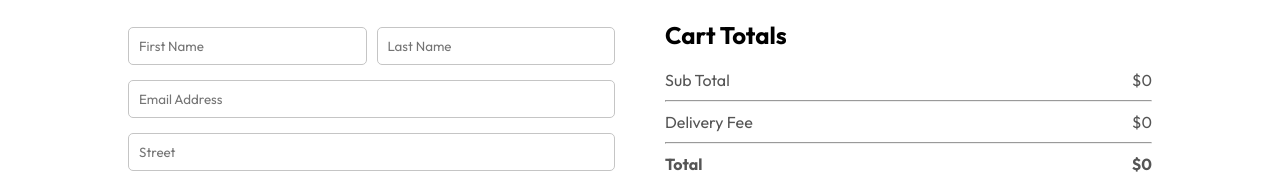
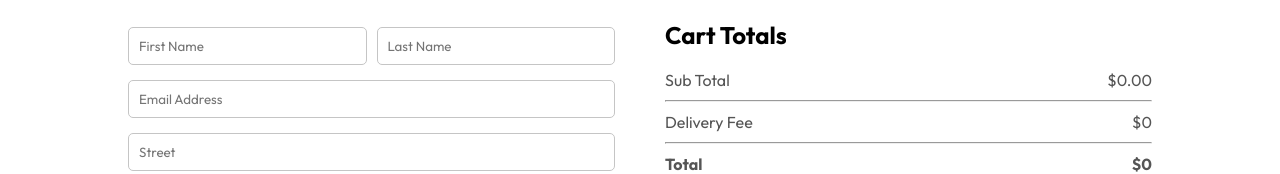
Before and after one commit to Chijindu-dev/Pizza-Shop, a React (Vite) app: page /placeorder in a window 1280 px wide. Shown: the part 264-438 px from the top of the page. Built offline with nearby package versions, Linux system fonts and the light colour scheme.

Commit message:
commit Update components and pages for improved functionality

```diff
--- a/src/Components/Appdownload/Appdownload.jsx
+++ b/src/Components/Appdownload/Appdownload.jsx
@@ -1,5 +1,5 @@
 import React from 'react'
-import './appdownload.css'
+import './Appdownload.css'
 import assets from '../../assets/assets'
 
 
--- a/src/Pages/Cart/Cart.jsx
+++ b/src/Pages/Cart/Cart.jsx
@@ -47,7 +47,7 @@
 
             <div className="cart-total-details">
                 <p>Sub Total</p>
-                <p>${getTotalCartAmount()}</p>
+                <p>${getTotalCartAmount().toFixed(2)}</p>
             </div>
             <hr />
             <div className="cart-total-details">
@@ -57,7 +57,7 @@
             <hr />
             <div className="cart-total-details">
                   <b>Total</b>
-                  <b>${getTotalCartAmount()===0?0:getTotalCartAmount()+2}</b>
+                  <b>${getTotalCartAmount()===0?0:(getTotalCartAmount()+2).toFixed(2)}</b>
             </div>
 
           </div>
--- a/src/Pages/PlaceOrder/placeorder.jsx
+++ b/src/Pages/PlaceOrder/placeorder.jsx
@@ -36,7 +36,7 @@
 
             <div className="cart-total-details">
                 <p>Sub Total</p>
-                <p>${getTotalCartAmount()}</p>
+                <p>${getTotalCartAmount().toFixed(2)}</p>
             </div>
             <hr />
             <div className="cart-total-details">
@@ -46,7 +46,7 @@
             <hr />
             <div className="cart-total-details">
                   <b>Total</b>
-                  <b>${getTotalCartAmount()===0?0:getTotalCartAmount()+2}</b>
+                  <b>${getTotalCartAmount()===0?0:(getTotalCartAmount()+2).toFixed(2)}</b>
             </div>
           </div>
             <button>PROCEED TO PAYMENT</button>
```
